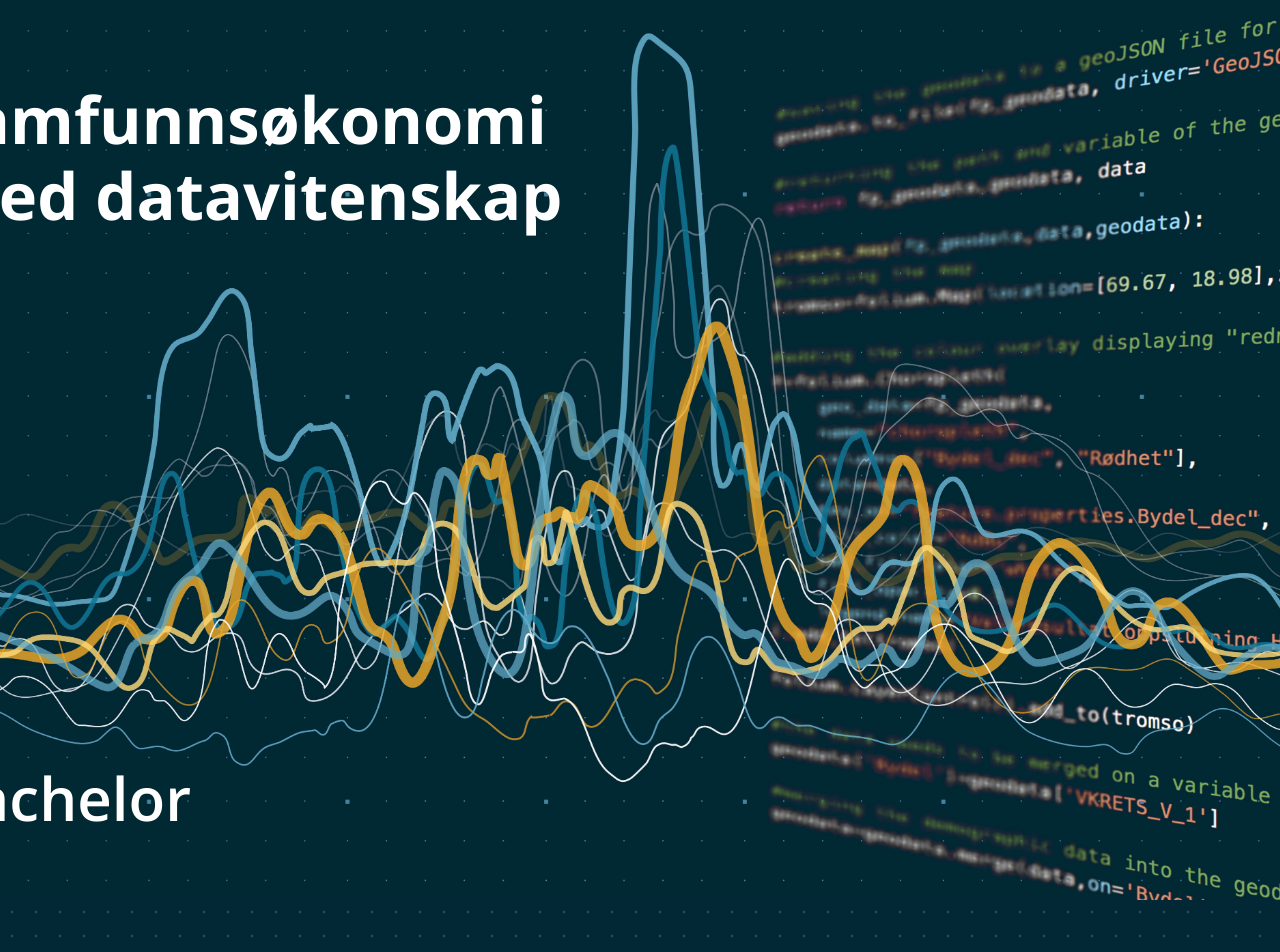
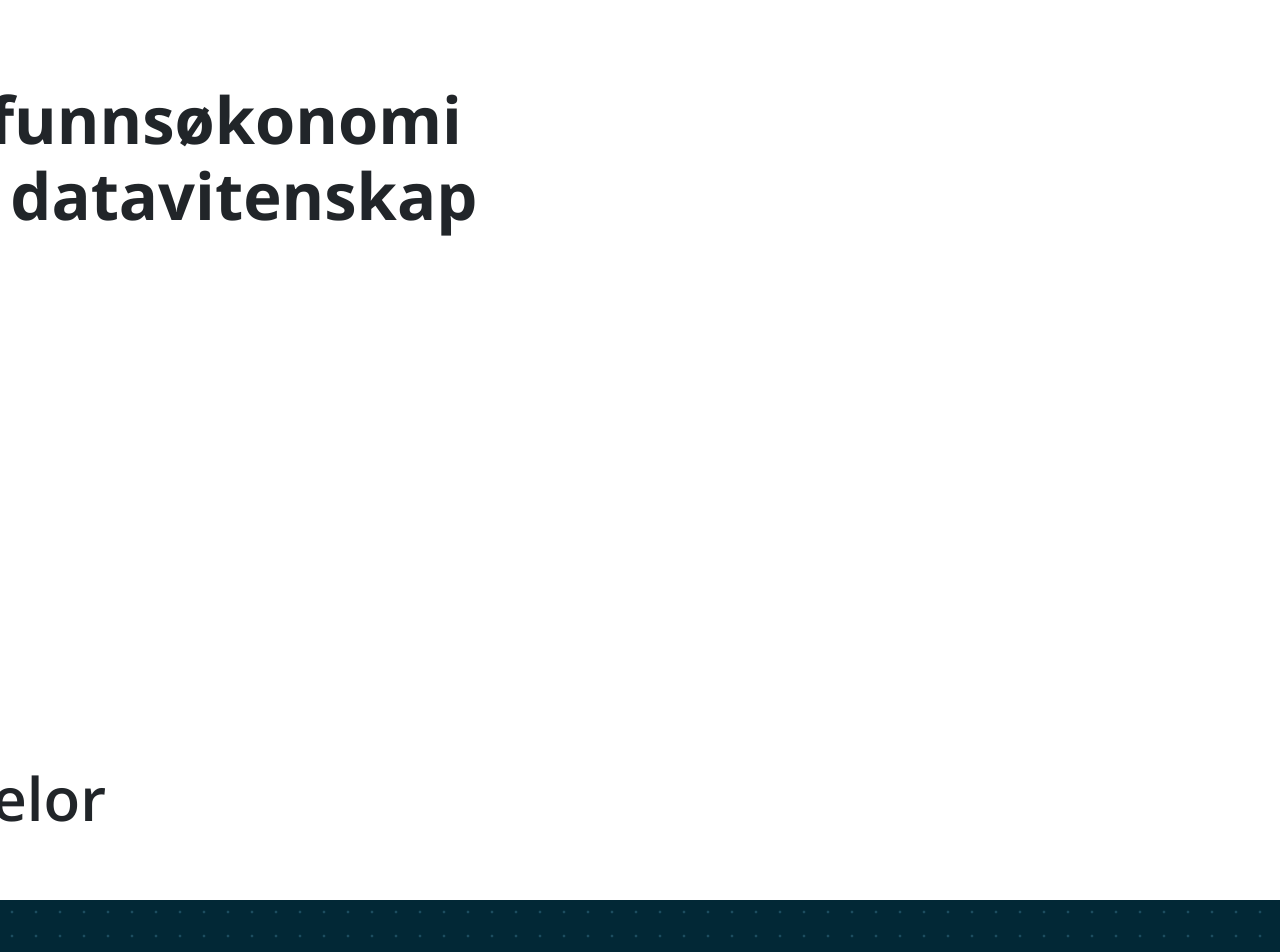
Before and after one commit to uit-econ/uit-econ.github.io, a Jekyll site: the page built from index.md, in a window 1280 px wide. Shown: the top 952 px of the page. Built offline with Jekyll 4.4.1, drawn with Linux system fonts in a browser that asks for light colours.

Commit message:
Update navheader.html

```diff
--- a/_includes/navheader.html
+++ b/_includes/navheader.html
@@ -29,8 +29,8 @@
   <!-- End Navigation -->
 
   <!-- Header -->
-  <header class="masthead" id="masthead">
-    <div class="container" id="masthead-container">
+  <header class="" id="masthead">
+    <div class="" id="masthead-container">
 
       <div class="" id="masthead-title">
 	 {%- if site.data.sitetext[site.locale].header.title -%}
```
